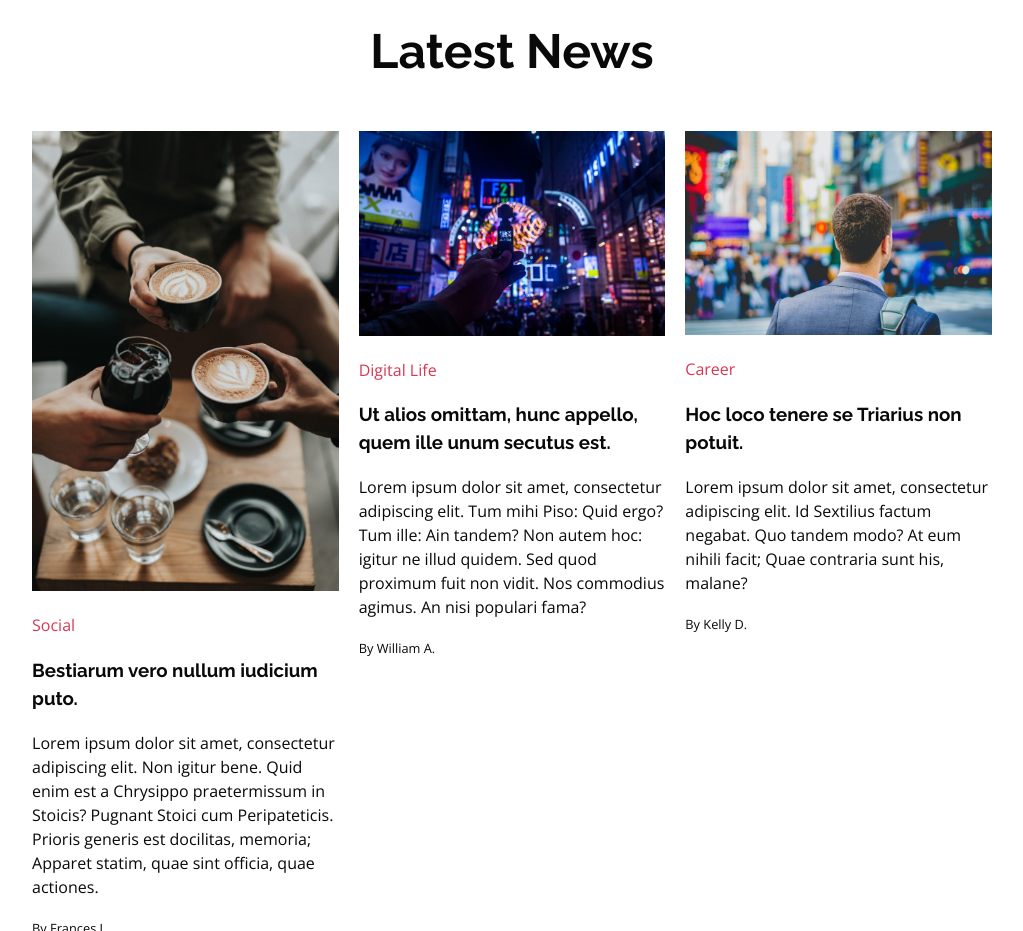
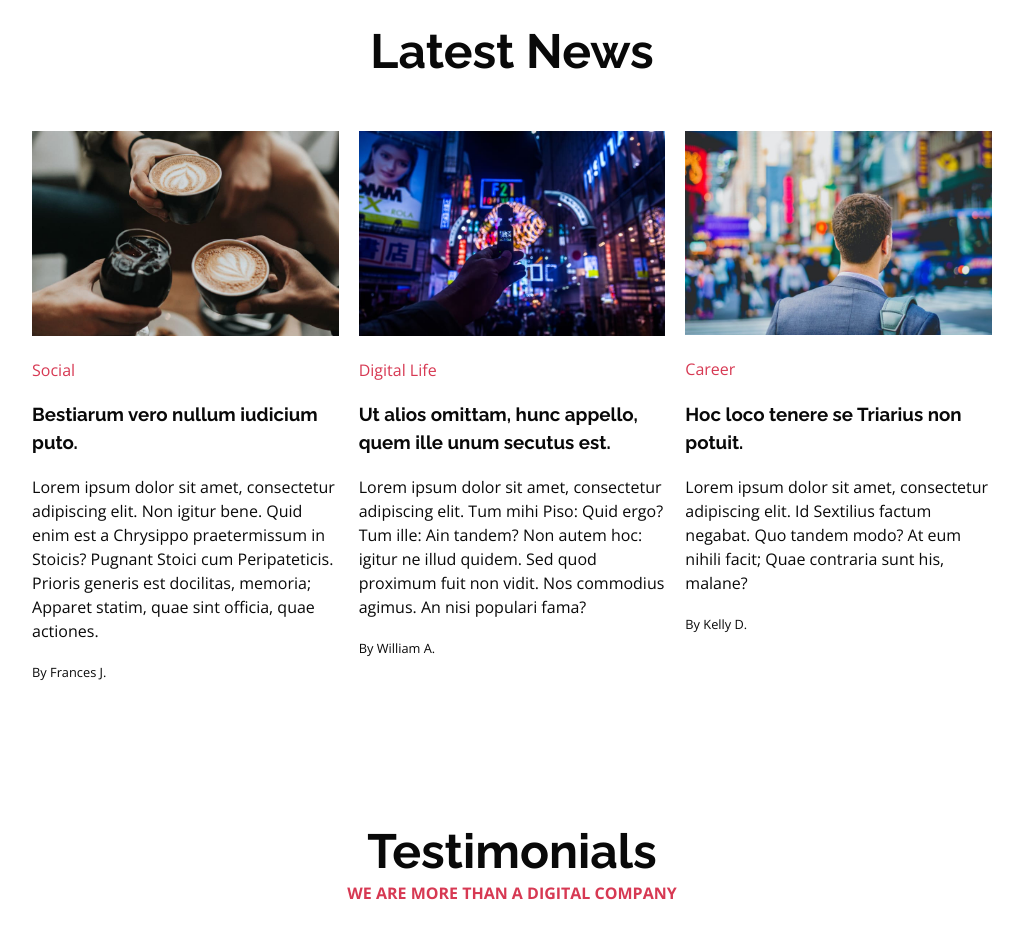
Before and after one commit to Yliaze/holbertonschool-web_front_end, a plain HTML site: page responsive_design/03-index.html in a window 1280 px wide. Shown: the part 2380-3311 px from the top of the page, without its empty margins (128-1151 px from the left). Drawn offline with nearby package versions, Linux system fonts and the light colour scheme.

Commit message:
Better pics for pic article 03

```diff
--- a/responsive_design/03-index.html
+++ b/responsive_design/03-index.html
@@ -272,10 +272,10 @@
                                                             <div>
                                                                 <img sizes="(max-width: 3000px) 40vw, 1200px"
                                                                         srcset="
-                                                                            images/pic-article-03_wckmzp_c_scale,w_380.jpg 380w,
-                                                                            images/pic-article-03_wckmzp_c_scale,w_871.jpg 871w,
-                                                                            images/pic-article-03_wckmzp_c_scale,w_1200.jpg 1200w"
-                                                                        src="pic-article-03_wckmzp_c_scale,w_1200.jpg"
+                                                                        images/pic-article-03_nihfae_c_scale,w_380.jpg 380w,
+                                                                        images/pic-article-03_nihfae_c_scale,w_960.jpg 960w,
+                                                                        images/pic-article-03_nihfae_c_scale,w_1200.jpg 1200w"
+                                                                        src="pic-article-03_nihfae_c_scale,w_1200.jpg"
                                                                         alt="">
                                                             </div>
                                                             <p class="card-category">Social</p>
```
Also changed, not shown: responsive_design/04-index.html (+4 -4 lines), responsive_design/05-index.html (+4 -4 lines), responsive_design/06-index.html (+4 -4 lines), responsive_design/07-index.html (+4 -4 lines), responsive_design/images/pic-article-03_nihfae_c_scale,w_1200.jpg (added), responsive_design/images/pic-article-03_nihfae_c_scale,w_380.jpg (added), responsive_design/images/pic-article-03_nihfae_c_scale,w_960.jpg (added), responsive_design/images/pic-article-03_wckmzp_c_scale,w_1200.jpg (deleted), responsive_design/images/pic-article-03_wckmzp_c_scale,w_380.jpg (deleted), responsive_design/images/pic-article-03_wckmzp_c_scale,w_871.jpg (deleted), 1 other file.
